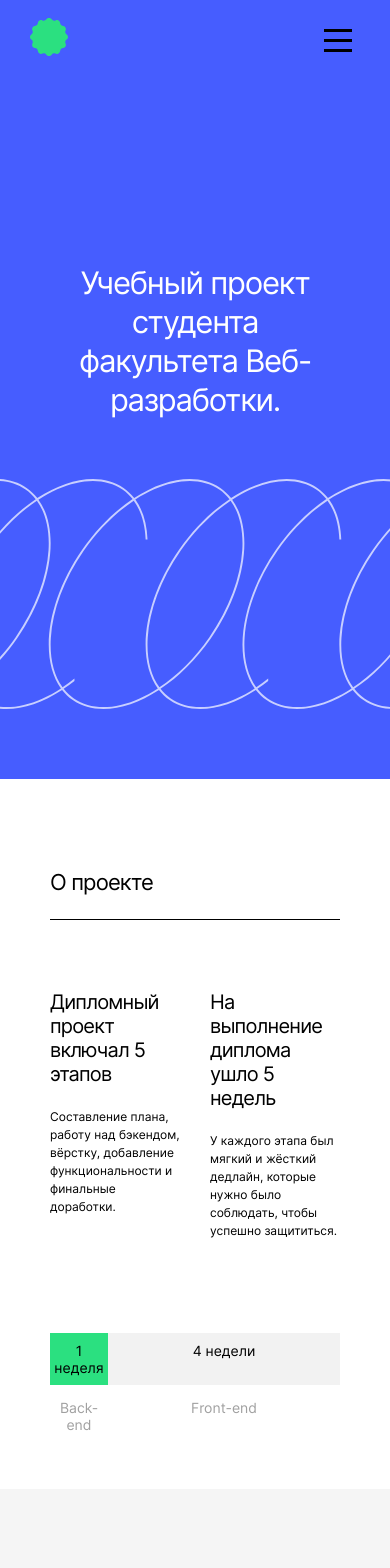
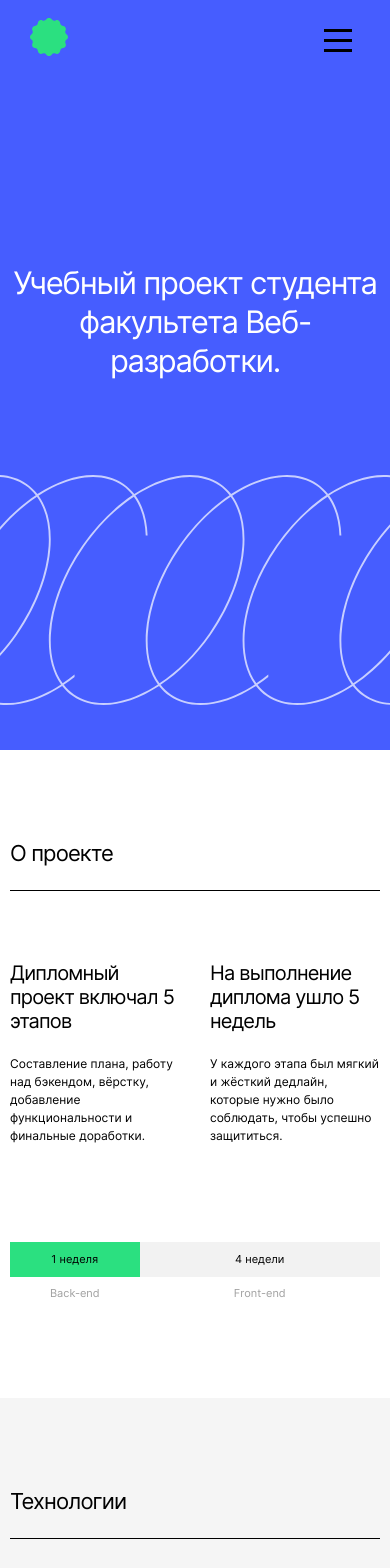
Before and after one commit to bgtrbgtr/movies-explorer-frontend, a React (Create React App) app: page / in a window 390 px wide. Shown: the top 1568 px of the page. Built offline with nearby package versions, Linux system fonts and the light colour scheme; no server answers.

Commit message:
level 2: second iteration

```diff
--- a/public/index.html
+++ b/public/index.html
@@ -1,14 +1,12 @@
 <!DOCTYPE html>
-<html lang="en">
+<html lang="ru">
+
 <head>
   <meta charset="utf-8" />
   <link rel="icon" href="%PUBLIC_URL%/favicon.ico" />
   <meta name="viewport" content="width=device-width, initial-scale=1" />
   <meta name="theme-color" content="#000000" />
-    <meta
-      name="description"
-      content="Web site created using create-react-app"
-    />
+  <meta name="description" content="Web site created using create-react-app" />
   <link rel="apple-touch-icon" href="%PUBLIC_URL%/logo192.png" />
   <!--
       manifest.json provides metadata used when your web app is installed on a
@@ -26,6 +24,7 @@
     -->
   <title>React App</title>
 </head>
+
 <body>
   <noscript>You need to enable JavaScript to run this app.</noscript>
   <div id="root"></div>
@@ -40,4 +39,5 @@
       To create a production bundle, use `npm run build` or `yarn build`.
     -->
 </body>
+
 </html>
--- a/src/components/AboutProject/AboutProject.css
+++ b/src/components/AboutProject/AboutProject.css
@@ -121,6 +121,42 @@
   }
 }
 
+@media screen and (max-width: 550px) {
+  .about__chart {
+    margin-top: 4px;
+  }
+
+  .about__chart-section {
+    padding-top: 11px;
+    padding-bottom: 11px;
+    font-size: 11px;
+    line-height: 13px;
+  }
+
+  .about__chart-section:nth-child(1) {
+    flex: 1 1 35%;
+  }
+
+  .about__chart-section:nth-child(2) {
+    flex: 1 1 65%;
+  }
+
+  .about__chart-caption:nth-child(3) {
+    flex: 1 1 35%;
+  }
+
+  .about__chart-caption:nth-child(4) {
+    flex: 1 1 65%;
+  }
+
+  .about__chart-caption {
+    padding-top: 10px;
+    font-weight: 400;
+    font-size: 11px;
+    line-height: 13px;
+  }
+}
+
 @media screen and (max-width: 320px) {
   .about {
     padding: 70px 8px 93px;
@@ -155,38 +191,4 @@
     font-weight: 400;
     line-height: 16px;
   }
-
-  .about__chart {
-    margin-top: 4px;
-  }
-
-  .about__chart-section {
-    padding-top: 11px;
-    padding-bottom: 11px;
-    font-size: 11px;
-    line-height: 13px;
-  }
-
-  .about__chart-section:nth-child(1) {
-    flex: 1 1 35%;
-  }
-
-  .about__chart-section:nth-child(2) {
-    flex: 1 1 65%;
-  }
-
-  .about__chart-caption:nth-child(3) {
-    flex: 1 1 35%;
-  }
-
-  .about__chart-caption:nth-child(4) {
-    flex: 1 1 65%;
-  }
-
-  .about__chart-caption {
-    padding-top: 10px;
-    font-weight: 400;
-    font-size: 11px;
-    line-height: 13px;
-  }
 }
--- a/src/components/Header/Header.js
+++ b/src/components/Header/Header.js
@@ -8,7 +8,7 @@ function Header({ onPopupOpen }) {
   const context = useContext(AppContext);
 
   return (
-    <div
+    <header
       className={
         context.location.pathname === "/" ? "header main__header" : "header"
       }
@@ -74,7 +74,7 @@ function Header({ onPopupOpen }) {
           </Link>
         </>
       )}
-    </div>
+    </header>
   );
 }
 
--- a/src/components/Main/Main.css
+++ b/src/components/Main/Main.css
@@ -13,7 +13,7 @@
 
 }
 
-@media screen and (max-width: 320px) {
+@media screen and (max-width: 400px) {
   .page__main {
     padding: 0 10px;
   }
--- a/src/components/Portfolio/Portfolio.css
+++ b/src/components/Portfolio/Portfolio.css
@@ -61,16 +61,7 @@
   }
 }
 
-@media screen and (max-width: 320px) {
-  .portfolio {
-    padding-bottom: 70px;
-  }
-
-  .portfolio__heading {
-    margin-bottom: 40px;
-    font-size: 14px;
-  }
-
+@media screen and (max-width: 550px) {
   .portfolio__link {
     font-size: 18px;
     line-height: 28px;
@@ -81,3 +72,14 @@
     line-height: 28px;
   }
 }
+
+@media screen and (max-width: 320px) {
+  .portfolio {
+    padding-bottom: 70px;
+  }
+
+  .portfolio__heading {
+    margin-bottom: 40px;
+    font-size: 14px;
+  }
+}
--- a/src/components/Promo/Promo.css
+++ b/src/components/Promo/Promo.css
@@ -49,7 +49,7 @@
 @media screen and (max-width: 620px) {
   .promo__heading {
     margin-top: 183px;
-    margin-bottom: 60px;
+    margin-bottom: 330px;
     font-size: 31px;
     letter-spacing: -0.04em;
     line-height: 39px;
@@ -58,11 +58,14 @@
   .promo__image {
     height: 230px;
     object-fit: cover;
-    overflow: visible;
+    position: absolute;
+    top: 360px;
+    left: 0;
+    transform: translateY(50%);
   }
 }
 
-@media screen and (max-width: 320px) {
+@media screen and (max-width: 505px) {
   .promo {
     padding: 0 0 40px;
   }
--- a/src/components/Register/Register.css
+++ b/src/components/Register/Register.css
@@ -53,13 +53,13 @@
   text-align: left;
 }
 
-@media screen and (max-width: 768px) {
+@media screen and (max-width: 940px) {
   .signup {
     padding: 232px 24.2%;
   }
 }
 
-@media screen and (max-width: 320px) {
+@media screen and (max-width: 550px) {
   .signup {
     padding: 56px 30px 30px;
   }
--- a/src/components/SearchForm/SearchForm.js
+++ b/src/components/SearchForm/SearchForm.js
@@ -1,19 +1,29 @@
+import { useForm } from "react-hook-form";
 import { Button } from "..";
 
 function SearchForm() {
+  const { register, handleSubmit } = useForm();
+  const onSubmit = (e) => e.preventDefault();
+
   return (
     <>
       <form className="search-form__form">
         <input
+          {...register("film", { required: true })}
           placeholder="Фильм"
           type="search"
           className="search-form__input"
+          onSubmit={handleSubmit(onSubmit)}
         ></input>
         <Button type="submit" className="search-form__form-button" />
       </form>
       <div className="search-form__switch-box">
         <label className="search-form__filter-switch">
-          <input className="search-form__input-switch" type="checkbox"></input>
+          <input
+            {...register("shortFilm")}
+            className="search-form__input-switch"
+            type="checkbox"
+          ></input>
           <span className="search-form__slider"></span>
         </label>
         <label className="search-form__switch-caption">Короткометражки</label>
```
Also changed, not shown: 1 other file (tests, documents, lock files or other folders). Lines whose indentation alone changed are shown as unchanged.
